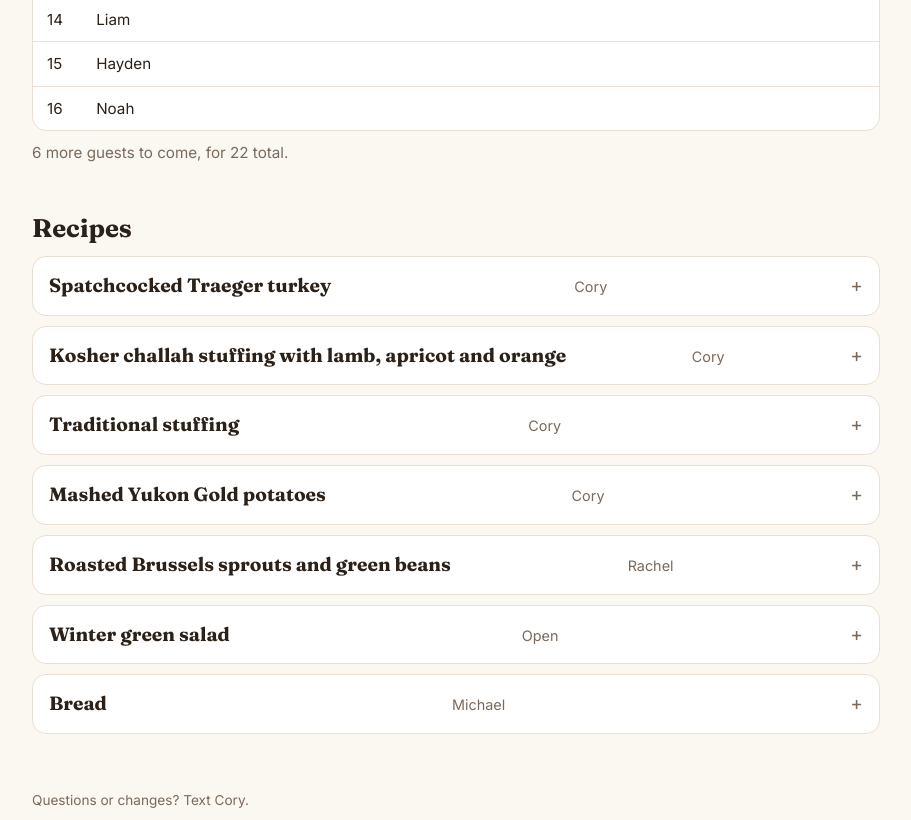
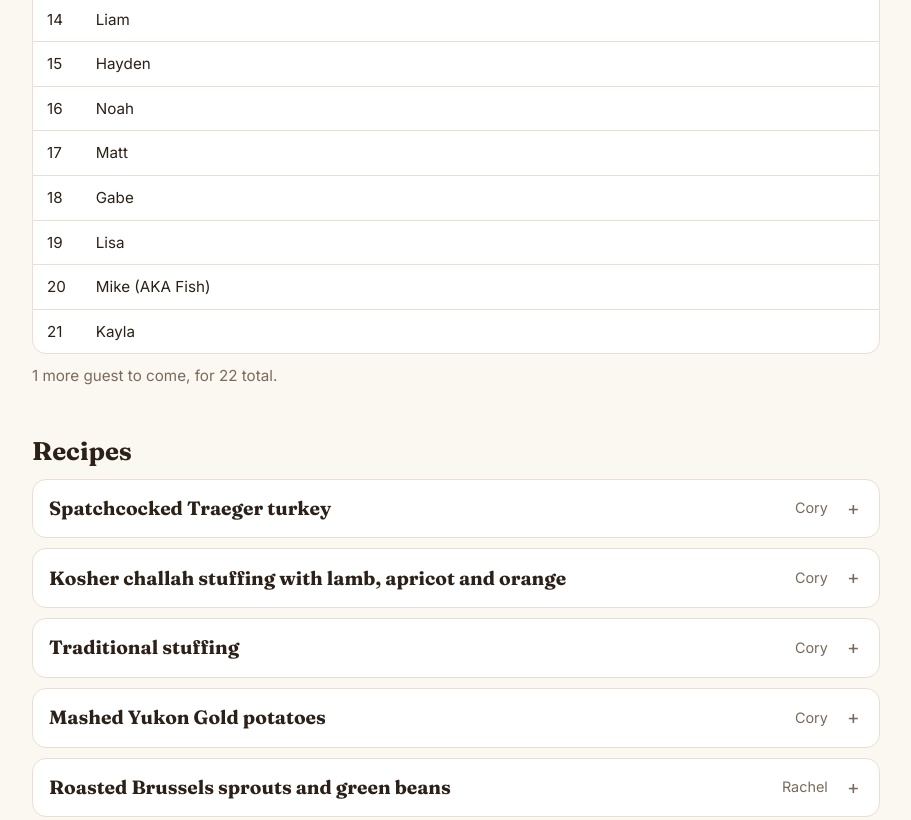
Before and after one commit to cdkintz/thanksgiving-2026-448835, a plain HTML site: page index.html in a window 1280 px wide. Shown: the part 2042-2862 px from the top of the page, without its empty margins (184-1095 px from the left). Drawn offline with Linux system fonts and the light colour scheme.

Commit message:
Align recipe headers, add five guests

```diff
--- a/index.html
+++ b/index.html
@@ -69,11 +69,12 @@ tr:last-child td { border-bottom: 0; }
 .open { color: var(--muted); font-style: italic; }
 a { color: var(--accent); }
 details { background: var(--surface); border: 1px solid var(--line); border-radius: 14px; margin: 10px 0; }
-summary { cursor: pointer; padding: 14px 16px; list-style: none; display: flex; justify-content: space-between; gap: 12px; align-items: baseline; }
+summary { cursor: pointer; padding: 14px 16px; list-style: none; display: flex; gap: 16px; align-items: center; }
 summary::-webkit-details-marker { display: none; }
-summary::after { content: "+"; color: var(--muted); font-size: 1.2rem; }
+summary h3 { flex: 1; }
+summary::after { content: "+"; color: var(--muted); font-size: 1.2rem; width: 1em; text-align: center; }
 details[open] summary::after { content: "−"; }
-summary .who { color: var(--muted); font-size: .9rem; white-space: nowrap; }
+summary .who { color: var(--muted); font-size: .9rem; white-space: nowrap; min-width: 4.5em; text-align: right; }
 .body { padding: 0 16px 16px; }
 .body h4 { margin: 16px 0 6px; font-size: .85rem; text-transform: uppercase; letter-spacing: .05em; color: var(--muted); }
 .body ul, .body ol { margin: 0; padding-left: 20px; }
@@ -145,10 +146,15 @@ footer { color: var(--muted); font-size: .85rem; margin-top: 56px; }
         <tr><td>14</td><td>Liam</td><td></td></tr>
         <tr><td>15</td><td>Hayden</td><td></td></tr>
         <tr><td>16</td><td>Noah</td><td></td></tr>
+        <tr><td>17</td><td>Matt</td><td></td></tr>
+        <tr><td>18</td><td>Gabe</td><td></td></tr>
+        <tr><td>19</td><td>Lisa</td><td></td></tr>
+        <tr><td>20</td><td>Mike (AKA Fish)</td><td></td></tr>
+        <tr><td>21</td><td>Kayla</td><td></td></tr>
       </tbody>
     </table>
   </div>
-  <p class="lede" style="margin-top:10px;font-size:.95rem">6 more guests to come, for 22 total.</p>
+  <p class="lede" style="margin-top:10px;font-size:.95rem">1 more guest to come, for 22 total.</p>
 
   <h2 id="recipes">Recipes</h2>
 
```
